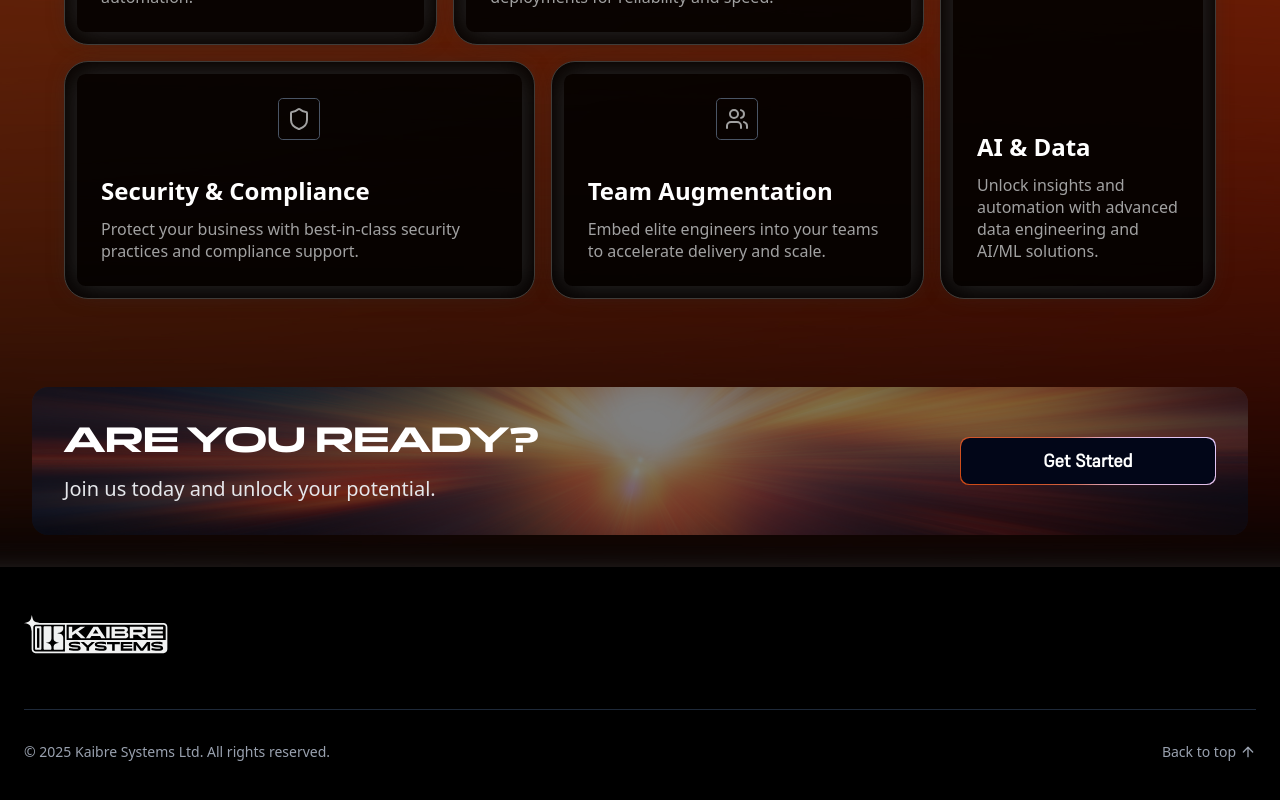
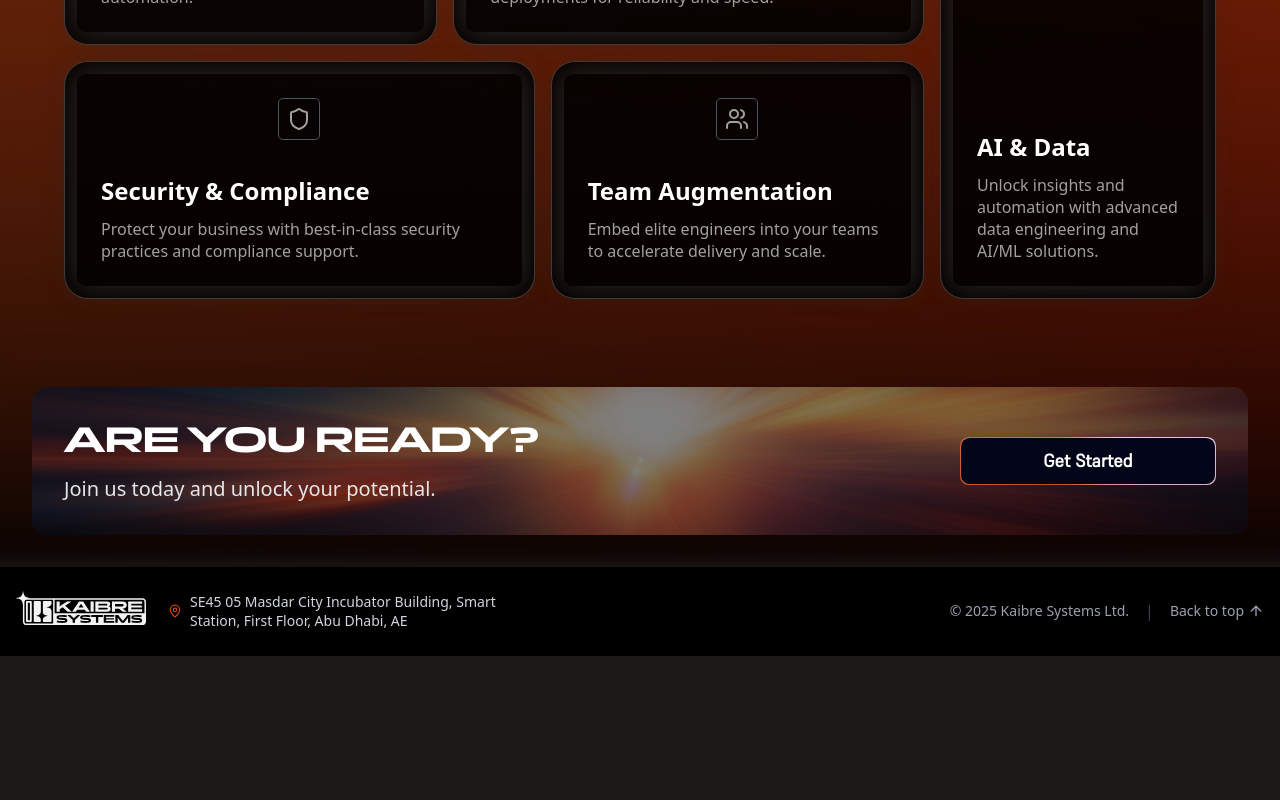
Before and after one commit to Kaibre-Systems/company-site, a Next.js app: page / in a window 1280 px wide. Shown: the part 1734-2534 px from the top of the page. After the commit the page ends 2390 px from the top, so only its background shows below. Built offline with nearby package versions, Linux system fonts and the light colour scheme.

Commit message:
compacted footer, added address

```diff
--- a/src/app/components/footer.tsx
+++ b/src/app/components/footer.tsx
@@ -1,33 +1,42 @@
 import Link from "next/link"
 import Image from "next/image"
-import { ArrowUp } from "lucide-react"
+import { ArrowUp, MapPin } from "lucide-react"
 
 export default function Footer() {
   return (
     <footer className="bg-black text-white">
-      <div className="container mx-auto px-6 py-12">
-        <div className="grid grid-cols-1 lg:grid-cols-5 gap-8">
-          {/* Company Info */}
-          <div className="lg:col-span-2">
+      <div className="container mx-auto px-4 py-6">
+        <div className="flex flex-col gap-3 md:flex-row md:items-center md:justify-between">
+          {/* Left: Logo + Address */}
+          <div className="flex items-center gap-4">
+            <Link href="/" className="home">
               <Image
                 src="/full_logo_white.svg"
                 alt="Kaibre Systems Logo"
-              width={150}
-              height={100}
+                width={136}
+                height={36}
+                priority
               />
-          </div>
+            </Link>
+            <address className="not-italic text-sm text-gray-300 flex items-center gap-2 leading-snug max-w-[46ch]">
+              <MapPin size={14} className="text-[#CD4813] shrink-0" />
+              <span>
+                SE45 05 Masdar City Incubator Building, Smart Station, First Floor, Abu Dhabi, AE
+              </span>
+            </address>
           </div>
 
-
-        {/* Bottom Section */}
-        <div className="border-t border-gray-800 mt-12 pt-8 flex flex-col sm:flex-row justify-between items-center">
-          <p className="text-gray-400 text-sm mb-4 sm:mb-0">© 2025 Kaibre Systems Ltd. All rights reserved.</p>
-          <Link href="#" className="text-gray-400 hover:text-white transition-colors text-sm flex items-center gap-1">
+          {/* Right: Copyright + Back to top */}
+          <div className="flex items-center gap-4">
+            <p className="text-gray-400 text-xs md:text-sm whitespace-nowrap">© 2025 Kaibre Systems Ltd.</p>
+            <span className="hidden md:inline-block text-gray-700">|</span>
+            <Link href="#" className="text-gray-400 hover:text-white transition-colors text-xs md:text-sm flex items-center gap-1">
               Back to top
               <ArrowUp size={16} />
             </Link>
           </div>
         </div>
+      </div>
     </footer>
   )
 }
```
Lines whose indentation alone changed are shown as unchanged.
